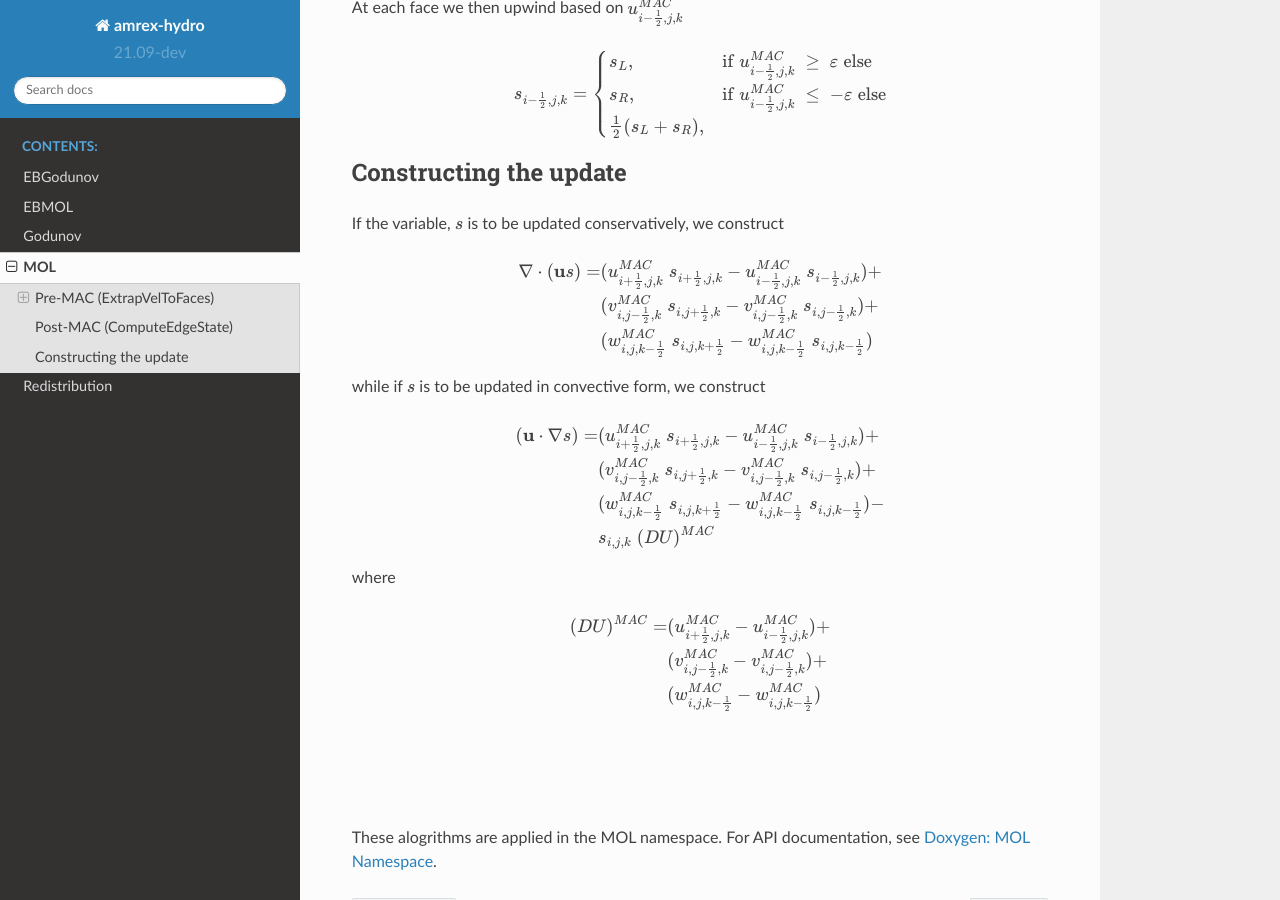
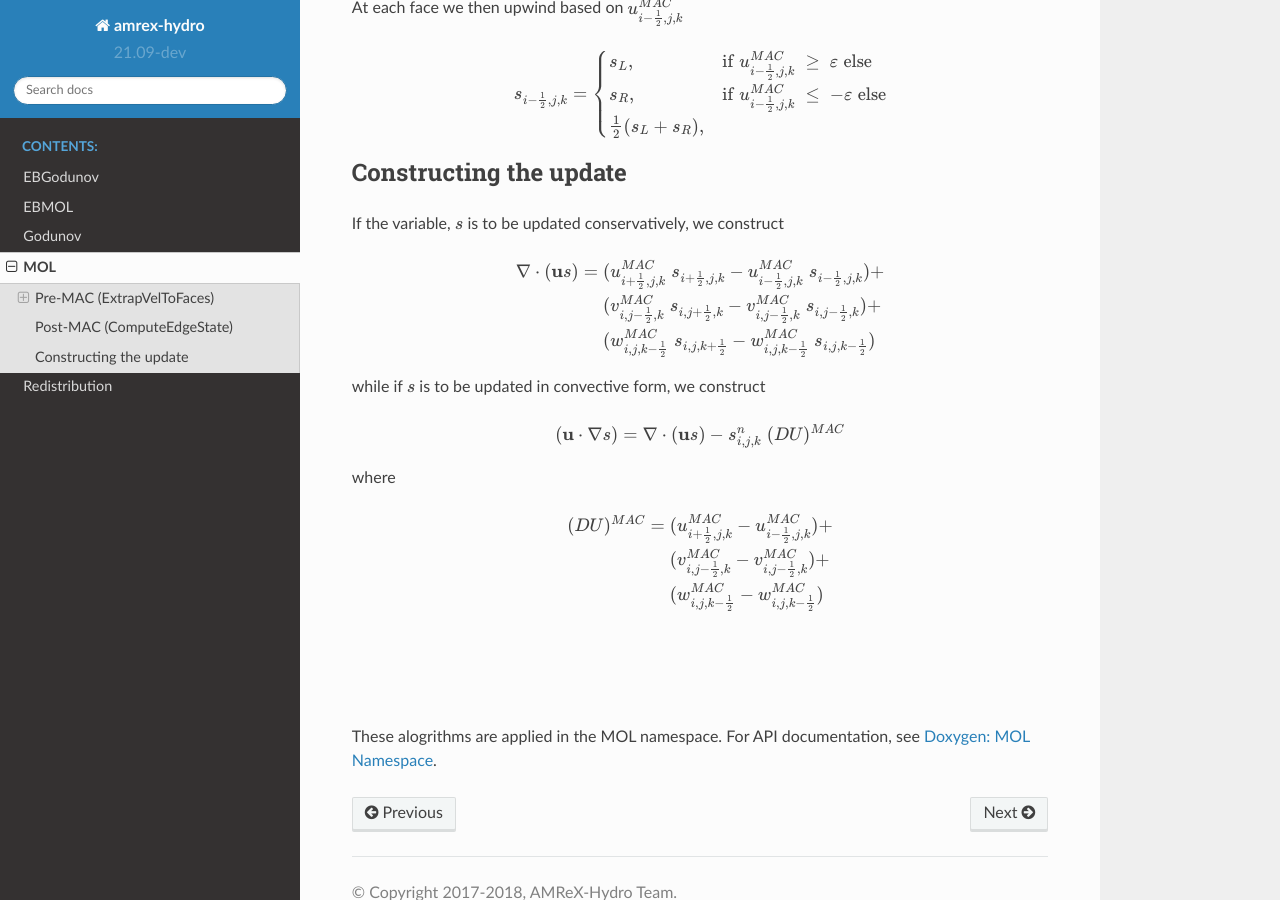
Before and after one commit to AMReX-Fluids/AMReX-Hydro, a Sphinx documentation site: the page built from Docs/source/MOL.rst, in a window 1280 px wide and 900 px high, scrolled down 1615 px. Built offline with Sphinx 7.4.7 and the Read the Docs theme 2.0.0, drawn with Linux system fonts in a browser that asks for light colours.

Commit message:
more formatting

```diff
--- a/Docs/source/EBMOL.rst
+++ b/Docs/source/EBMOL.rst
@@ -144,7 +144,7 @@ while if :math:`s` is to be updated in convective form, we construct
 
 .. math::
 
-   ({\bf u}\cdot \nabla s) = \nabla \cdot ({\bf u}s) - s_{i,j,k} (DU)^{MAC}
+   ({\bf u}\cdot \nabla s) = \nabla \cdot ({\bf u}s) - s_{i,j,k}^n (DU)^{MAC}
 
 where
 
--- a/Docs/source/MOL.rst
+++ b/Docs/source/MOL.rst
@@ -115,26 +115,23 @@ If the variable, :math:`s` is to be updated conservatively, we construct
 
 .. math::
 
-   \nabla \cdot ({\bf u}s) = & (u^{MAC}_{i+\frac{1}{2},j,k}\; s_{i+\frac{1}{2},j,k} - u^{MAC}_{i-\frac{1}{2},j,k}\; s_{i-\frac{1}{2},j,k}) + \\
-                             & (v^{MAC}_{i,j-\frac{1}{2},k}\; s_{i,j+\frac{1}{2},k} - v^{MAC}_{i,j-\frac{1}{2},k}\; s_{i,j-\frac{1}{2},k}) + \\
-                             & (w^{MAC}_{i,j,k-\frac{1}{2}}\; s_{i,j,k+\frac{1}{2}} - w^{MAC}_{i,j,k-\frac{1}{2}}\; s_{i,j,k-\frac{1}{2}})
+   \nabla \cdot ({\bf u}s) = \; & (u^{MAC}_{i+\frac{1}{2},j,k}\; s_{i+\frac{1}{2},j,k} - u^{MAC}_{i-\frac{1}{2},j,k}\; s_{i-\frac{1}{2},j,k}) + \\
+                                & (v^{MAC}_{i,j-\frac{1}{2},k}\; s_{i,j+\frac{1}{2},k} - v^{MAC}_{i,j-\frac{1}{2},k}\; s_{i,j-\frac{1}{2},k}) + \\
+                                & (w^{MAC}_{i,j,k-\frac{1}{2}}\; s_{i,j,k+\frac{1}{2}} - w^{MAC}_{i,j,k-\frac{1}{2}}\; s_{i,j,k-\frac{1}{2}})
 
 while if :math:`s` is to be updated in convective form, we construct
 
 .. math::
 
-   ({\bf u}\cdot \nabla s) = & (u^{MAC}_{i+\frac{1}{2},j,k}\; s_{i+\frac{1}{2},j,k} - u^{MAC}_{i-\frac{1}{2},j,k}\; s_{i-\frac{1}{2},j,k}) + \\
-                             & (v^{MAC}_{i,j-\frac{1}{2},k}\; s_{i,j+\frac{1}{2},k} - v^{MAC}_{i,j-\frac{1}{2},k}\; s_{i,j-\frac{1}{2},k}) + \\
-                             & (w^{MAC}_{i,j,k-\frac{1}{2}}\; s_{i,j,k+\frac{1}{2}} - w^{MAC}_{i,j,k-\frac{1}{2}}\; s_{i,j,k-\frac{1}{2}}) - \\
-                             & s_{i,j,k} \; (DU)^{MAC}
+   ({\bf u}\cdot \nabla s) = \nabla \cdot ({\bf u} s) - s_{i,j,k}^n \; (DU)^{MAC}
 
 where
 
 .. math::
 
-   (DU)^{MAC}  = & (u^{MAC}_{i+\frac{1}{2},j,k}- u^{MAC}_{i-\frac{1}{2},j,k}) + \\
-                 & (v^{MAC}_{i,j-\frac{1}{2},k}- v^{MAC}_{i,j-\frac{1}{2},k}) + \\
-                 & (w^{MAC}_{i,j,k-\frac{1}{2}}- w^{MAC}_{i,j,k-\frac{1}{2}})
+   (DU)^{MAC}  = \; & (u^{MAC}_{i+\frac{1}{2},j,k}- u^{MAC}_{i-\frac{1}{2},j,k}) + \\
+                    & (v^{MAC}_{i,j-\frac{1}{2},k}- v^{MAC}_{i,j-\frac{1}{2},k}) + \\
+                    & (w^{MAC}_{i,j,k-\frac{1}{2}}- w^{MAC}_{i,j,k-\frac{1}{2}})
 
 
 
```
Also changed, not shown: Docs/source/Godunov.rst (+3 -4 lines), 1 other file.
